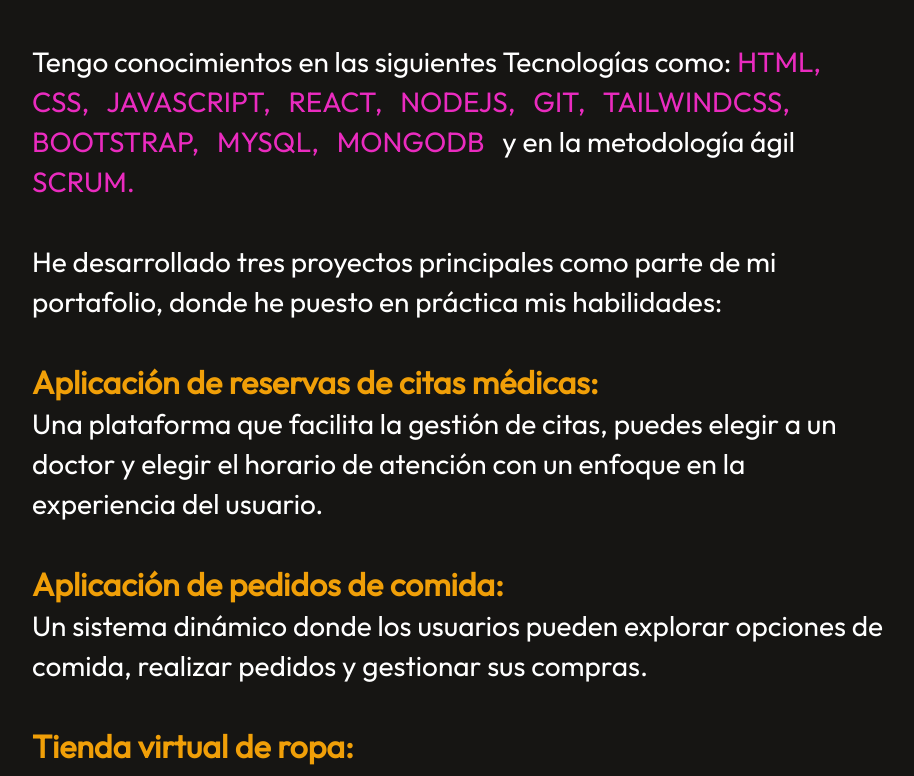
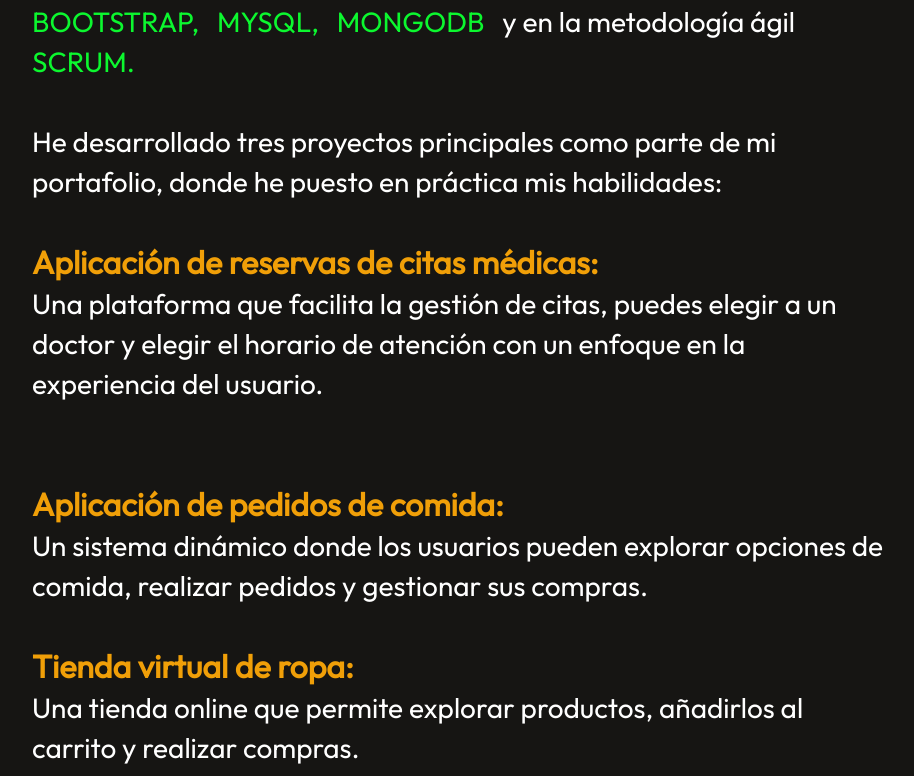
Before and after one commit to MarioCamayo/portfolio, a React (Vite) app: page / in a window 1280 px wide. Shown: the part 1395-2171 px from the top of the page, without its empty margins (218-1132 px from the left). Built offline with nearby package versions, Linux system fonts and the light colour scheme.

Commit message:
se colocó diseño al componente About

```diff
--- a/src/components/About/About.jsx
+++ b/src/components/About/About.jsx
@@ -50,9 +50,11 @@
 
             <div className="about-right">
                 <div className='about-para'>
-                    <p> ¡Hola! Soy un <strong className='about-right-text'> Desarrollador Frontend</strong> enfocado en React, con una gran pasión por crear aplicaciones web modernas y funcionales. He dedicado tiempo y esfuerzo a prepararme, aprendiendo y aplicando mis conocimientos en proyectos prácticos que destacan mi capacidad para resolver problemas reales con tecnología.
+                    <p> ¡Hola! Soy un <strong className='about-right-text'> Desarrollador Frontend</strong> enfocado en React, con una gran pasión por crear aplicaciones web modernas y funcionales.
+                    </p>
+                    {/* <p> ¡Hola! Soy un <strong className='about-right-text'> Desarrollador Frontend</strong> enfocado en React, con una gran pasión por crear aplicaciones web modernas y funcionales. He dedicado tiempo y esfuerzo a prepararme, aprendiendo y aplicando mis conocimientos en proyectos prácticos que destacan mi capacidad para resolver problemas reales con tecnología.
+                    </p> */}
 
-                    </p>
                  {/* </div> */}
                  {/* <div className='about-para2'> */}
                     <br />
@@ -62,16 +64,27 @@
 
 
                     <br />
-                    <p> He desarrollado tres proyectos principales como parte de mi portafolio, donde he puesto en práctica mis habilidades:
+                    <p> He desarrollado tres proyectos principales como parte de mi portafolio, donde he puesto en práctica mis habilidades:</p>
                     <br />
+
+                    <section className='about-proyect'>
+                       <strong className='about-right-title'>Aplicación de reservas de citas médicas:</strong>
+                        <br />
+                        <p>  Una plataforma que facilita la gestión de citas, puedes elegir a un doctor y elegir el horario de atención con un enfoque en la experiencia del usuario.
+                         </p>
+                    </section>
+                        <br />
+                    <section className='about-proyect'>
+                        <br />
+                        <strong  className='about-right-title'>Aplicación de pedidos de comida:</strong><br /><p> Un sistema dinámico donde los usuarios pueden explorar opciones de comida, realizar pedidos y gestionar sus compras.
+                        </p>
+                     </section>
                     <br />
-                    <strong className='about-right-title'>Aplicación de reservas de citas médicas:</strong><br /> Una plataforma que facilita la gestión de citas, puedes elegir a un doctor y elegir el horario de atención con un enfoque en la experiencia del usuario.
-                    <br /><br />
-                    <strong  className='about-right-title'>Aplicación de pedidos de comida:</strong><br /> Un sistema dinámico donde los usuarios pueden explorar opciones de comida, realizar pedidos y gestionar sus compras.
-                    <br />
-                    <br />
-                    <strong  className='about-right-title'>Tienda virtual de ropa:</strong><br /> Una tienda online que permite explorar productos, añadirlos al carrito y realizar compras.
+
+                    <section className='about-proyect'>
+                    <strong  className='about-right-title'>Tienda virtual de ropa:</strong><br /> <p>Una tienda online que permite explorar productos, añadirlos al carrito y realizar compras.
                     </p>
+                    </section>
                 {/* </div> */}
                   </div>
             </div>
--- a/src/components/About/about.css
+++ b/src/components/About/about.css
@@ -188,8 +188,15 @@
     background-clip: text;
     -webkit-background-clip: text;
     -webkit-text-fill-color: transparent; */
-    color: #5db4f7;
-    color: #f32dc8f4;
+    /* color: #5db4f7; */
+    /* color: rgb(240, 159, 8); */
+    color: orange;
+    /* color: rgba(12, 249, 47, 0.925); */
+    color: rgba(12, 249, 47, 0.993);
+    /* font-weight: bold; */
+
+
+
 }
 
 .about-skills{
@@ -345,7 +352,7 @@
     }
 
     .about-para{
-        font-size: 32px;
+        font-size: 28px;
         line-height: 36px;
   }
   .about-skill{
@@ -413,6 +420,22 @@
 
 
     }
+
+    .about-proyect{
+        border: 1px solid;
+        display: flex;
+        flex-direction: column;
+        justify-content: center;
+        align-items: center;
+        padding: 20px;
+        background-color: #090707;
+        border-radius: 5px;
+        text-align: center;
+        /* font-size: 15px; */
+    }
+    .about-proyect:hover{
+        color: rgb(248, 242, 242);
+    }
 }
 
 
--- a/src/components/NavBar/navbar.css
+++ b/src/components/NavBar/navbar.css
@@ -62,14 +62,28 @@
 @media (max-width:768px){
     .navbar{
         margin: 20px 50px;
+        /* position: absolute; */
+        /* width: 100vw; */
+        /* background-color: #e11010; */
+        /* margin: 20px 0px; */
+        /* height: 50px; */
         /* position: fixed; */
-        top: 0;
-        left: 0;
+        /* top: 0;
+        left: 0; */
         /* margin-top: 100px; */
+        /* background-color: rgb(56, 56, 191); */
     }
 
     .nav-connect{
         display: none;
+
+    }
+
+    .navbar-logo{
+        justify-content: center;
+        /* margin: 20px 0; */
+        /* position: fixed; */
+        margin-left: -15px;
 
     }
 
@@ -96,7 +110,7 @@
         align-items: start;
         top: 0;
         gap: 30px;
-        background-color: #1f0016;
+        background-color: #f41ab6;
         width: 350px;
         height: 100%;
         z-index: 2;
```
